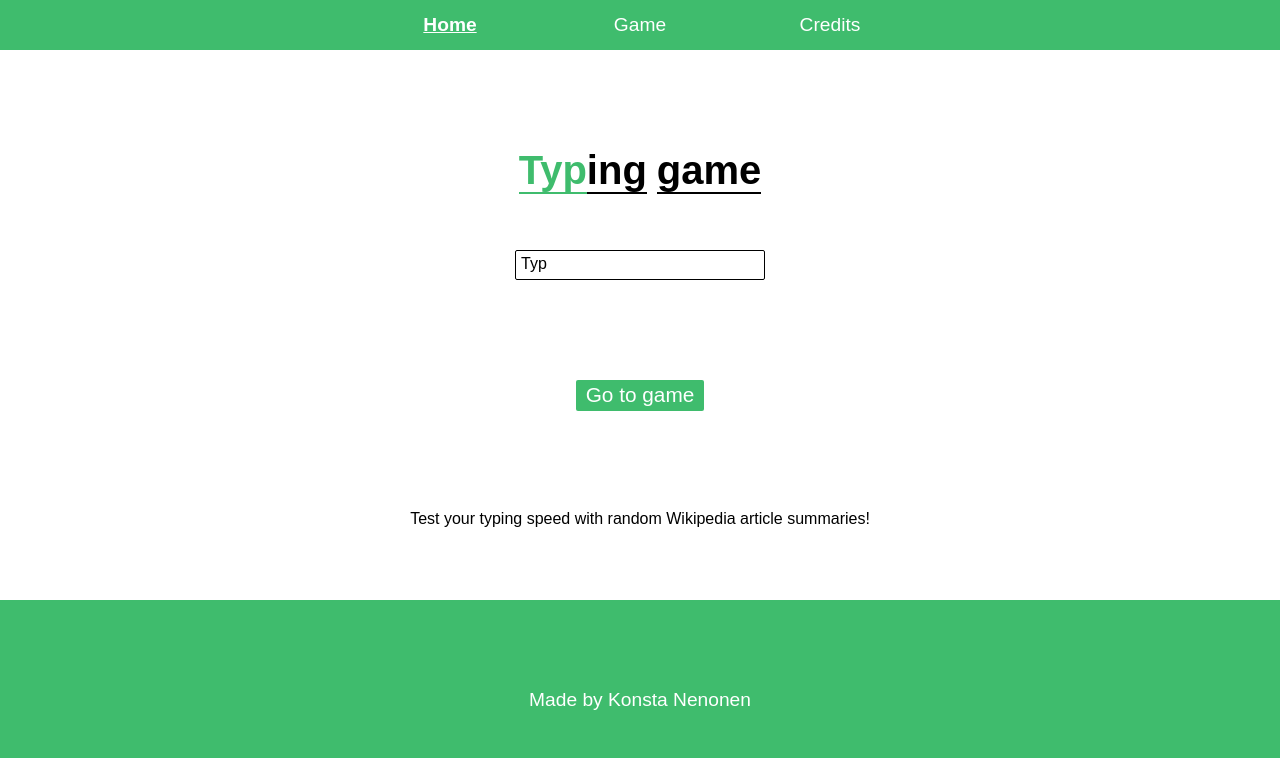
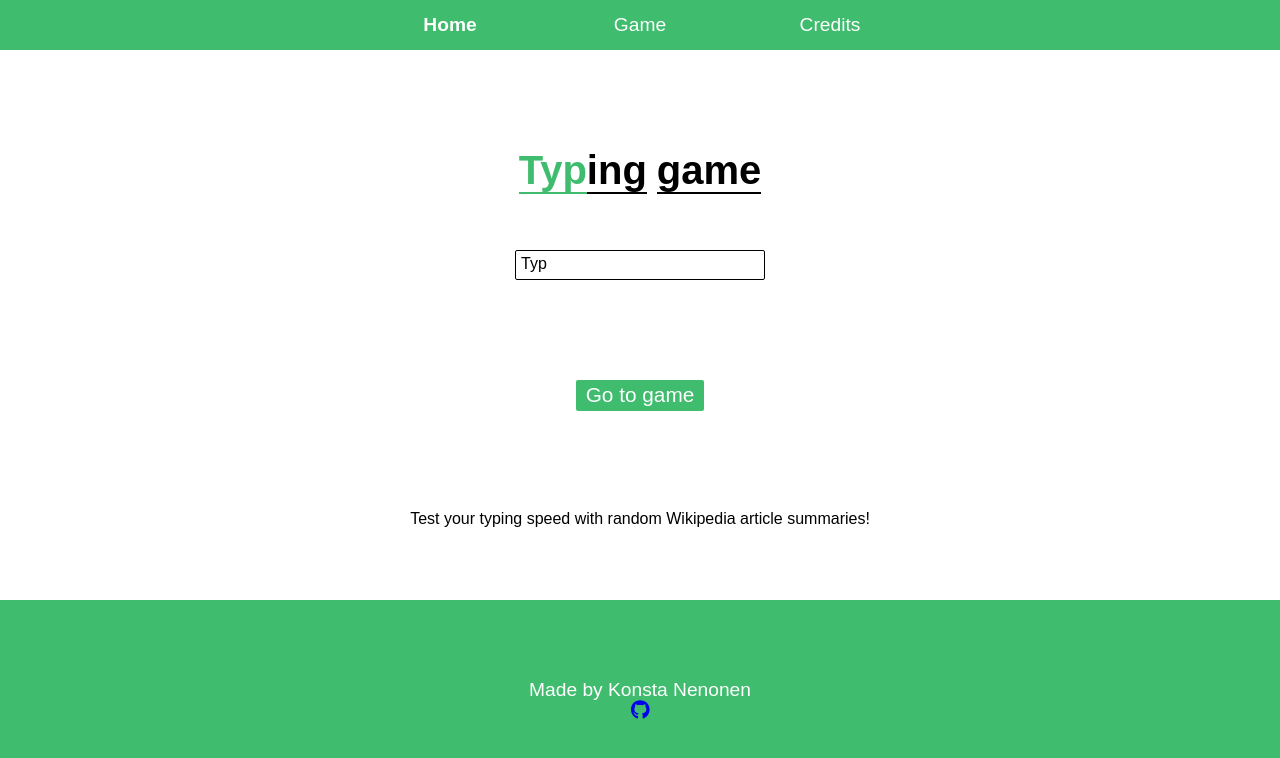
Before and after one commit to Konstanenonen/typing-game, a React (Create React App) app: page / in a window 1280 px wide. In both pictures the pointer is over the link "Home". Shown: the top 758 px of the page. Built offline with nearby package versions, Linux system fonts and the light colour scheme.

Commit message:
Added font awesome to the project

```diff
--- a/package.json
+++ b/package.json
@@ -3,6 +3,11 @@
   "version": "0.1.0",
   "private": false,
   "dependencies": {
+    "@fortawesome/fontawesome-svg-core": "^6.2.0",
+    "@fortawesome/free-brands-svg-icons": "^6.2.0",
+    "@fortawesome/free-regular-svg-icons": "^6.2.0",
+    "@fortawesome/free-solid-svg-icons": "^6.2.0",
+    "@fortawesome/react-fontawesome": "^0.2.0",
     "@testing-library/jest-dom": "^5.16.5",
     "@testing-library/react": "^13.4.0",
     "@testing-library/user-event": "^13.5.0",
--- a/src/routes/root.module.scss
+++ b/src/routes/root.module.scss
@@ -28,3 +28,13 @@
   width: 100px;
   text-align: center;
 }
+
+.navLink:hover,
+.navLinkActive:hover {
+  text-decoration: none;
+  color: white;
+  width: 100px;
+  text-align: center;
+  font-size: 1.2rem;
+  font-weight: bold;
+}
--- a/src/routes/root.tsx
+++ b/src/routes/root.tsx
@@ -1,5 +1,8 @@
 import React from 'react';
 import { Outlet, NavLink } from 'react-router-dom';
+import { FontAwesomeIcon } from '@fortawesome/react-fontawesome';
+// eslint-disable-next-line import/no-unresolved
+import { faGithub } from '@fortawesome/free-brands-svg-icons';
 import Footer from '../components/Footer';
 import Navbar from '../components/Navbar';
 import styles from './root.module.scss';
@@ -39,6 +42,9 @@
       </div>
       <Footer>
         <p>Made by Konsta Nenonen</p>
+        <a href="https://github.com/Konstanenonen">
+          <FontAwesomeIcon icon={faGithub} />
+        </a>
       </Footer>
     </div>
   );
```
Also changed, not shown: 1 other file (tests, documents, lock files or other folders).
